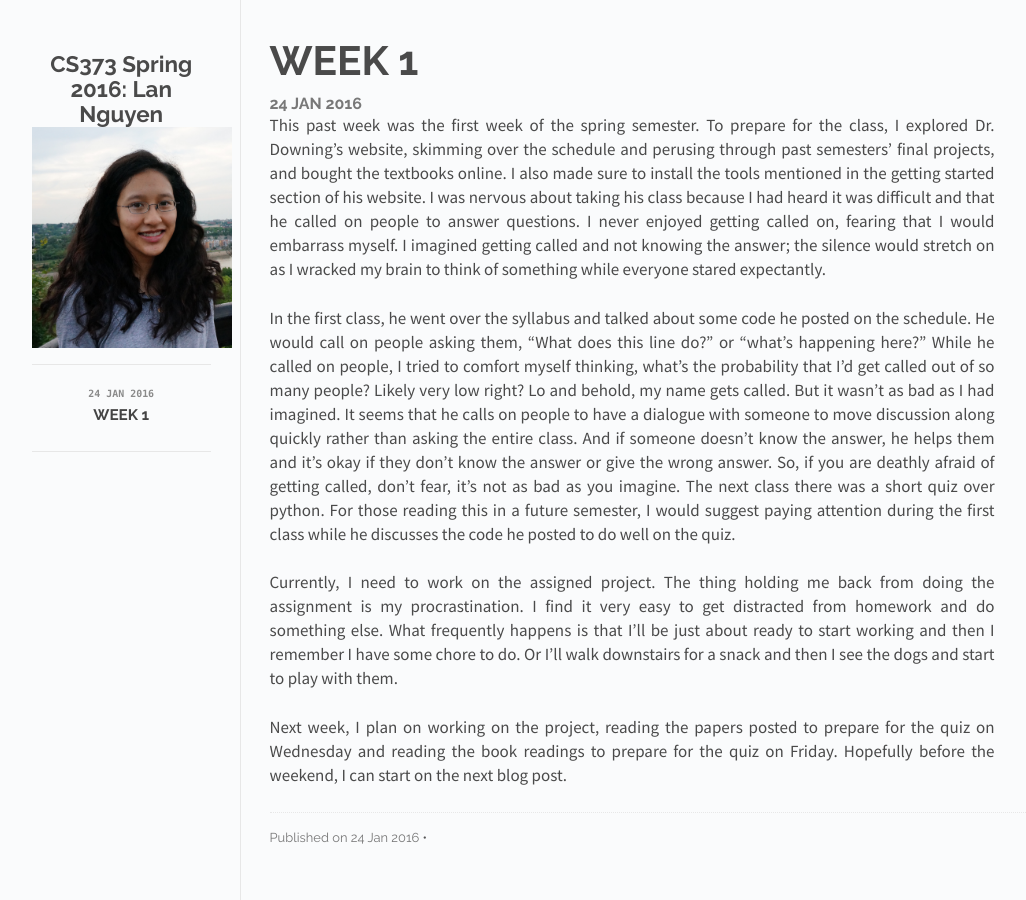
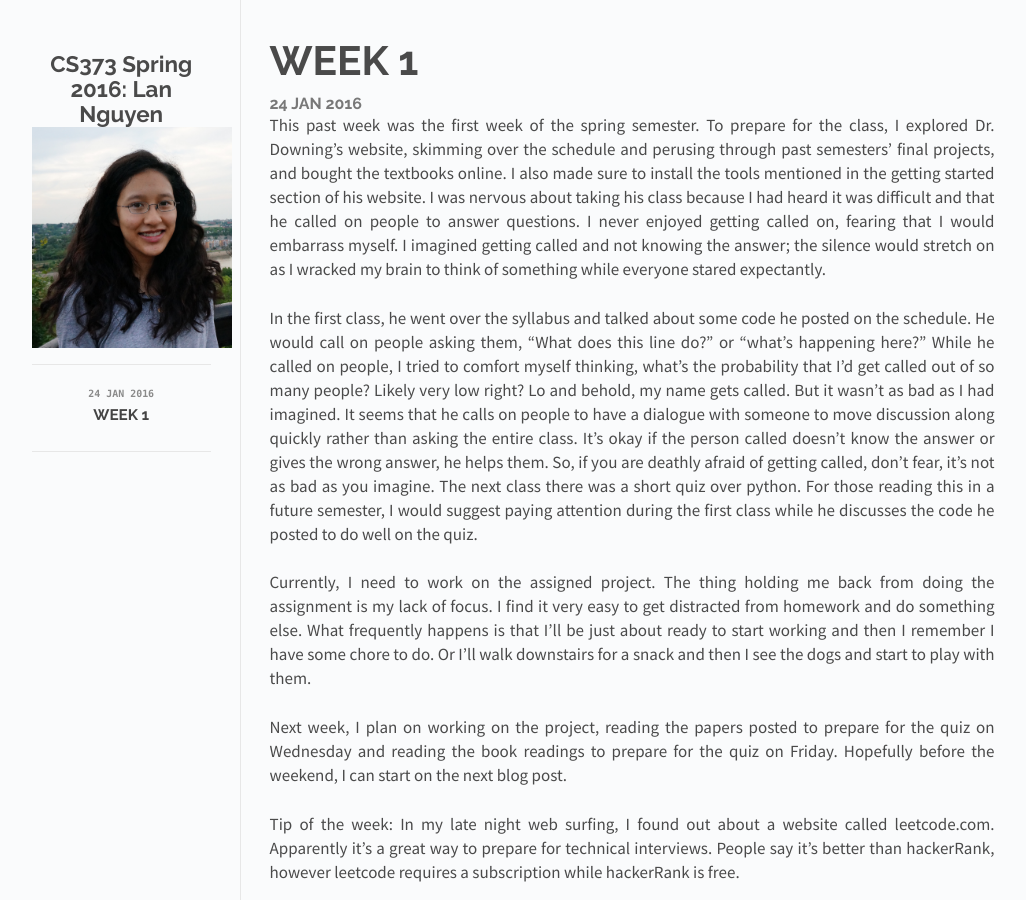
Before and after one commit to chareth/cs373-extra-credit-blog, a Jekyll site: the page built from _posts/2016-01-24-Week-1.md, in a window 1280 px wide. Shown: the whole page, without its empty margins (118-1144 px from the left). Built offline with Jekyll 4.4.1, drawn with Linux system fonts in a browser that asks for light colours; Markdown is read by kramdown in place of the engine named in the settings.

Commit message:
Edited week 1 post

```diff
--- a/_posts/2016-01-24-Week-1.md
+++ b/_posts/2016-01-24-Week-1.md
@@ -5,9 +5,11 @@ title: Week 1
 
 This past week was the first week of the spring semester. To prepare for the class, I explored Dr. Downing’s website, skimming over the schedule and perusing through past semesters’ final projects, and bought the textbooks online. I also made sure to install the tools mentioned in the getting started section of his website. I was nervous about taking his class because I had heard it was difficult and that he called on people to answer questions. I never enjoyed getting called on, fearing that I would embarrass myself. I imagined getting called and not knowing the answer; the silence would stretch on as I wracked my brain to think of something while everyone stared expectantly.
 
-In the first class, he went over the syllabus and talked about some code he posted on the schedule. He would call on people asking them, “What does this line do?” or “what’s happening here?” While he called on people, I tried to comfort myself thinking, what’s the probability that I’d get called out of so many people? Likely very low right? Lo and behold, my name gets called. But it wasn’t as bad as I had imagined. It seems that he calls on people to have a dialogue with someone to move discussion along quickly rather than asking the entire class. And if someone doesn’t know the answer, he helps them and it’s okay if they don’t know the answer or give the wrong answer. So, if you are deathly afraid of getting called, don’t fear, it’s not as bad as you imagine.
+In the first class, he went over the syllabus and talked about some code he posted on the schedule. He would call on people asking them, “What does this line do?” or “what’s happening here?” While he called on people, I tried to comfort myself thinking, what’s the probability that I’d get called out of so many people? Likely very low right? Lo and behold, my name gets called. But it wasn’t as bad as I had imagined. It seems that he calls on people to have a dialogue with someone to move discussion along quickly rather than asking the entire class. It’s okay if the person called doesn't know the answer or gives the wrong answer, he helps them. So, if you are deathly afraid of getting called, don’t fear, it’s not as bad as you imagine.
 The next class there was a short quiz over python. For those reading this in a future semester, I would suggest paying attention during the first class while he discusses the code he posted to do well on the quiz.
 
-Currently, I need to work on the assigned project. The thing holding me back from doing the assignment is my procrastination. I find it very easy to get distracted from homework and do something else. What frequently happens is that I'll be just about ready to start working and then I remember I have some chore to do. Or I'll walk downstairs for a snack and then I see the dogs and start to play with them.
+Currently, I need to work on the assigned project. The thing holding me back from doing the assignment is my lack of focus. I find it very easy to get distracted from homework and do something else. What frequently happens is that I'll be just about ready to start working and then I remember I have some chore to do. Or I'll walk downstairs for a snack and then I see the dogs and start to play with them.
 
 Next week, I plan on working on the project, reading the papers posted to prepare for the quiz on Wednesday and reading the book readings to prepare for the quiz on Friday. Hopefully before the weekend, I can start on the next blog post.
+
+Tip of the week: In my late night web surfing, I found out about a website called leetcode.com. Apparently it's a great way to prepare for technical interviews. People say it's better than hackerRank, however leetcode requires a subscription while hackerRank is free.
```
